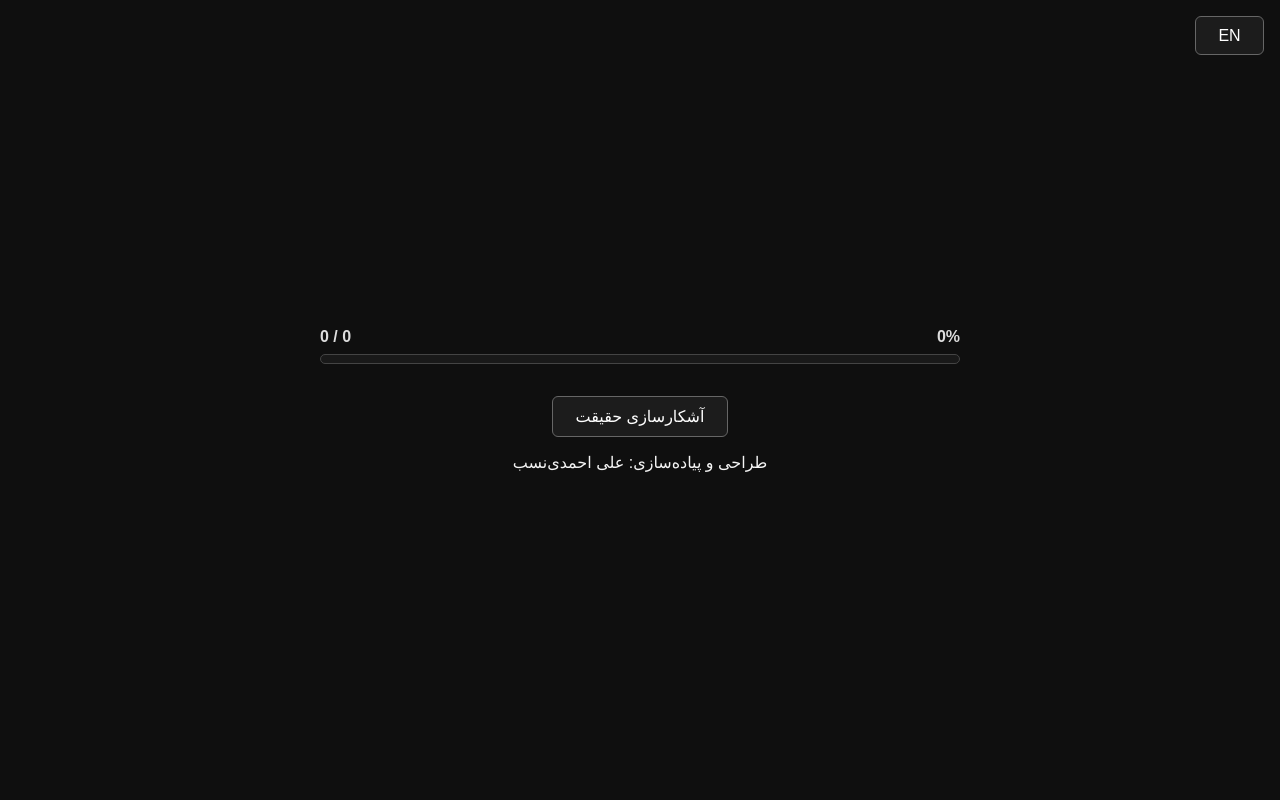
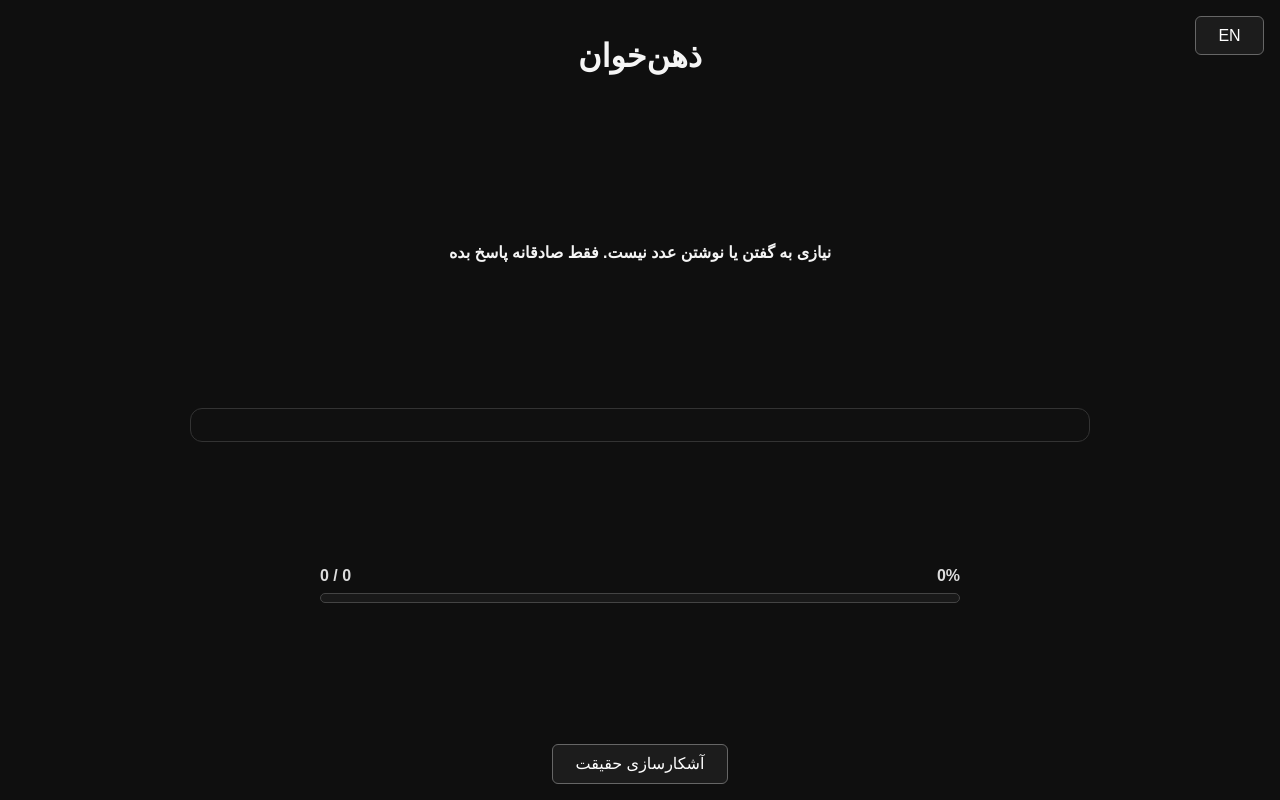
Before and after one commit to ali1898/oracle-ritual, an Angular app: page /game in a window 1280 px wide. Built offline with nearby package versions, Linux system fonts and the light colour scheme.

Commit message:
put the cards in a box and the numbers inside the cards with scrollbar on cards and box

```diff
--- a/src/app/pages/game/game.component.html
+++ b/src/app/pages/game/game.component.html
@@ -1,4 +1,15 @@
 <div class="center-page">
+
+    <!-- Game Title -->
+    <h1>{{ langService.texts.title }}</h1>
+    <h4>{{ langService.texts.guide }}</h4>
+
+    <!-- Cards Container with Scroll -->
+    <div class="cards-container">
+        <div class="cards-grid">
+            <app-cipher-card *ngFor="let card of cards" [card]="card" (answered)="onAnswered(card, $event)" />
+        </div>
+    </div>
 
     <!-- Progress Bar -->
     <div class="progress">
@@ -10,16 +21,8 @@
             <div class="progress__fill" [style.width.%]="progressPercent"></div>
         </div>
     </div>
-
-
-    <div *ngFor="let card of cards">
-        <app-cipher-card [card]="card" (answered)="onAnswered(card, $event)" />
-    </div>
-
-    <button [disabled]="!canFinish" (click)="finish()">
-        {{ langService.texts.reveal}}
+    <!-- Final Button -->
+    <button class="bind-btn" [disabled]="!canFinish" (click)="finish()">
+        {{langService.texts.reveal}}
     </button>
-
-    <footer>{{ langService.texts.footer }}</footer>
-
 </div>
--- a/src/app/pages/game/game.component.scss
+++ b/src/app/pages/game/game.component.scss
@@ -1,9 +1,3 @@
-.cards-grid {
-  display: flex;
-  flex-direction: column;
-  gap: 1.5rem;
-  margin-bottom: 2rem;
-}
 /* Progress Bar */
 .progress {
   width: min(640px, 90vw);
@@ -33,3 +27,30 @@
   background: linear-gradient(90deg, #4caf50, #76c76f);
   width: 0%;
 }
+
+/* تنظیم Grid در صفحه Game */
+.center-page {
+  min-height: 100vh;
+  display: flex;
+  flex-direction: column;
+  justify-content: space-between; /* بالا: Progress, وسط: کارت‌ها, پایین: دکمه */
+  align-items: center;
+  padding: 1rem;
+}
+
+.cards-container {
+  max-height: 60vh;
+  overflow-y: auto;
+  padding: 1rem;
+  border: 1px solid #333;
+  border-radius: 12px;
+  background-color: #101010;
+  width: min(900px, 95vw);
+}
+
+.cards-grid {
+  display: grid;
+  grid-template-columns: repeat(auto-fill, minmax(220px, 1fr));
+  gap: 1rem;
+  justify-content: center;
+}
--- a/src/app/shared/components/cipher-card/cipher-card.component.scss
+++ b/src/app/shared/components/cipher-card/cipher-card.component.scss
@@ -1,3 +1,4 @@
+/* تعیین ابعاد کارت‌ها */
 .cipher-card {
   border: 1px solid #444;
   border-radius: 10px;
@@ -8,10 +9,15 @@
 
 /* لیست اعداد */
 .numbers {
+  flex-grow: 1;
+  overflow-y: auto;
+  max-height: 160px;
+  width: 100%;
   display: flex;
   flex-wrap: wrap;
   justify-content: center;
-  gap: 0.5rem;
+  gap: 0.4rem;
+  padding: 0.4rem;
   margin-bottom: 1rem;
 }
 
@@ -37,6 +43,6 @@
 
 /* حالت انتخاب‌شده */
 .actions button.active {
-  border-color: #ffd700;
-  background-color: #2a2400;
+  border-color: #2c3b87;
+  background-color: #000e53;
 }
```
